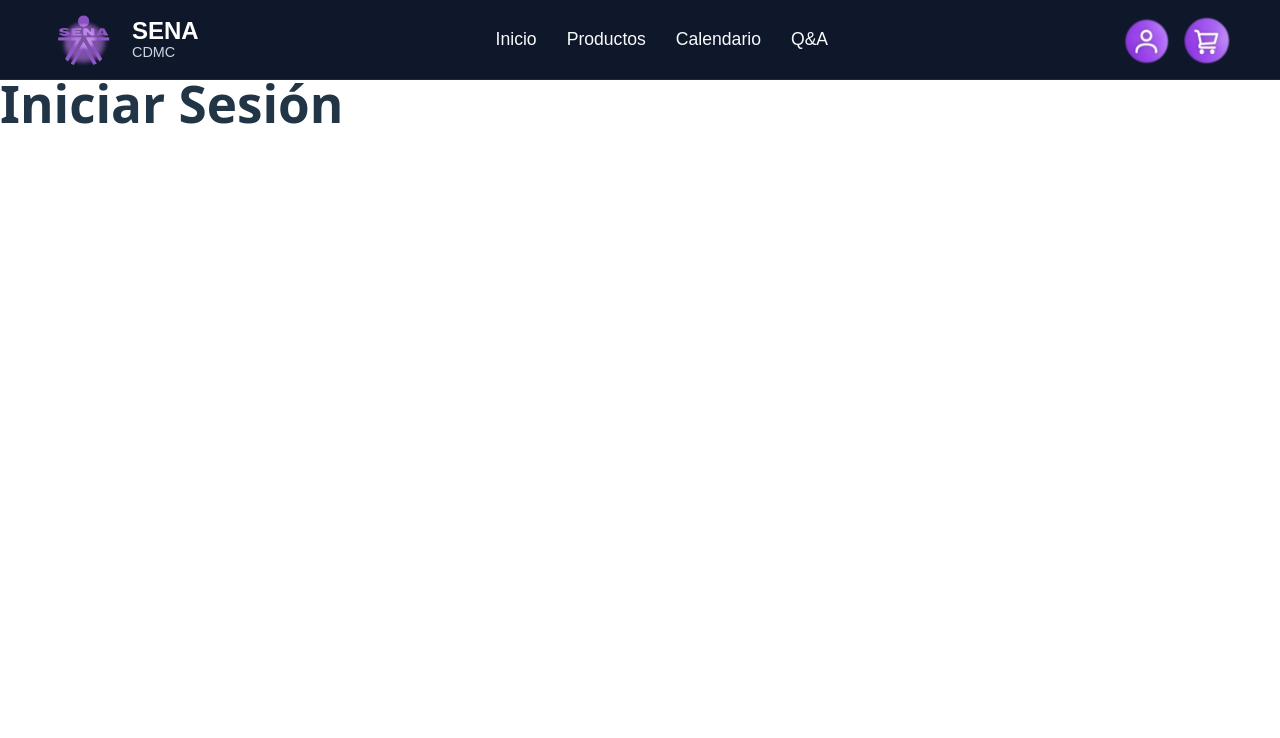
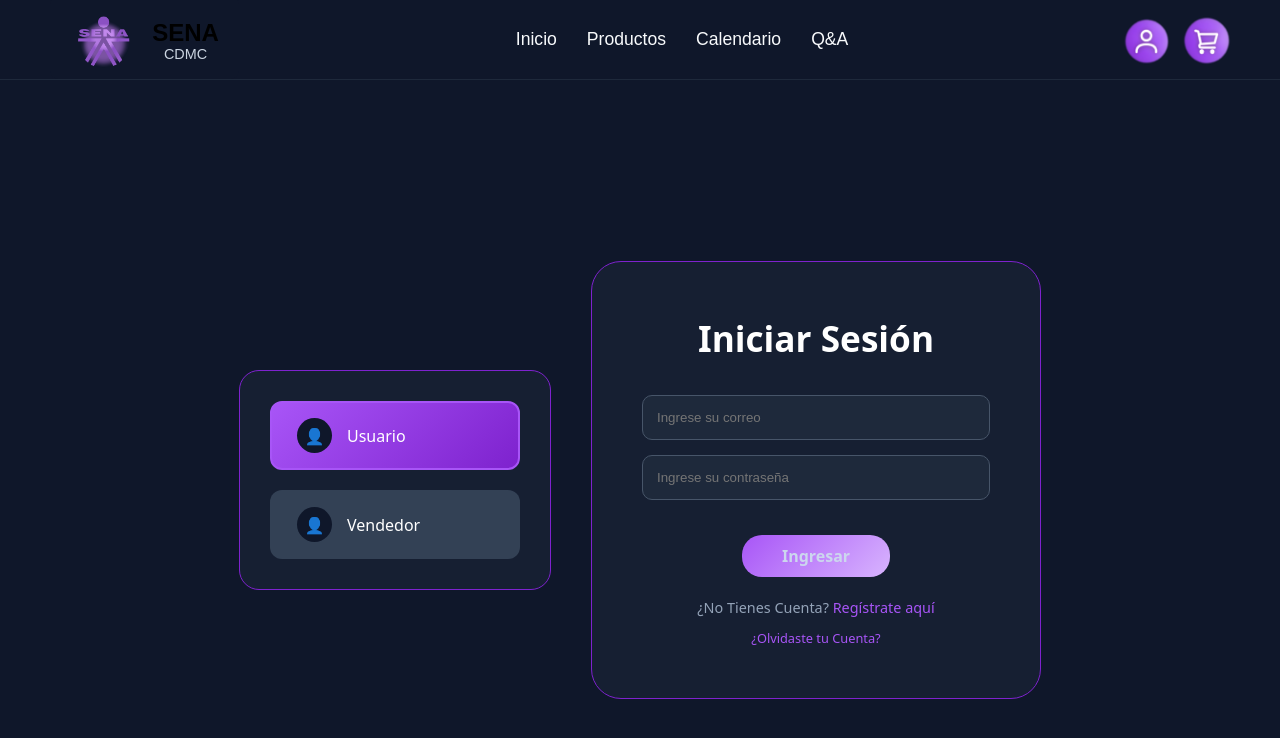
Before and after one commit to ggsspace/Linea_cuero, a React app in the folder frontend/: page /login in a window 1280 px wide. Shown: the top 738 px of the page. Built offline with nearby package versions, Linux system fonts and the light colour scheme; the HTML template or start-up script is replaced by a standard one.

Commit message:
boton de home en el icon principal

```diff
--- a/frontend/src/components/navbar/NavBar.css
+++ b/frontend/src/components/navbar/NavBar.css
@@ -21,6 +21,11 @@
   width: 100%;
   justify-content: space-between;
   align-items: center;
+}
+
+.home-shortcut-btn {
+  background-color: #0f172a;
+  height: 83px;
 }
 
 .navbar-logo {
--- a/frontend/src/components/navbar/NavBar.jsx
+++ b/frontend/src/components/navbar/NavBar.jsx
@@ -8,13 +8,22 @@ const NavBar = () => {
   return (
     <nav className="navbar">
       <div className="navbar-container">
-        <div className="navbar-logo">
+
+        <NavLink to = "/">
+        <button className="home-shortcut-btn">
+          <div className="navbar-logo">
           <img src={senaLogo} alt="SENA" className="logo-img" />
           <div className="logo-text">
             <span className="logo-title">SENA</span>
             <span className="logo-subtitle">CDMC</span>
           </div>
         </div>
+
+        </button>
+
+        </NavLink>
+
+
 
         <ul className="navbar-links">
           <li><NavLink to="/" end>Inicio</NavLink></li>
--- a/frontend/src/pages/home/Home.jsx
+++ b/frontend/src/pages/home/Home.jsx
@@ -19,7 +19,10 @@ const Home = () => {
           el resultado de la excelencia técnica y la pasión de nuestros aprendices.
         </p>
 
+
+        <NavLink to = "/products">
         <button className="hero-cta-btn">Explorar Productos</button>
+        </NavLink>
       </section>
 
 
--- a/frontend/src/pages/login/LogIn.css
+++ b/frontend/src/pages/login/LogIn.css
@@ -0,0 +1,124 @@
+.login-container {
+  min-height: 100vh;
+  background-color: #0f172a; /* Color oscuro base de tu proyecto */
+  color: white;
+  padding: 40px;
+  display: flex;
+  flex-direction: column;
+}
+
+.login-header {
+  display: flex;
+  justify-content: space-between;
+  align-items: center;
+  margin-bottom: 60px;
+}
+
+.login-logo {
+  display: flex;
+  align-items: center;
+  gap: 15px;
+}
+
+.login-logo img {
+  width: 50px;
+  filter: brightness(0) invert(1);
+}
+
+.login-logo h1 { font-size: 1.5rem; margin: 0; line-height: 1; }
+.login-logo p { margin: 0; color: #cbd5e1; font-size: 0.9rem; }
+
+.login-main-container {
+  display: flex;
+  justify-content: center;
+  align-items: center;
+  gap: 40px;
+  flex-grow: 1;
+}
+
+/* Selector de Rol - Lado Izquierdo */
+.role-selector-container {
+  display: flex;
+  flex-direction: column;
+  gap: 20px;
+  background: rgba(30, 41, 59, 0.5);
+  padding: 30px;
+  border-radius: 20px;
+  border: 1px solid #7e22ce;
+}
+
+.role-option {
+  display: flex;
+  align-items: center;
+  gap: 15px;
+  padding: 15px 25px;
+  background: #334155;
+  border-radius: 12px;
+  cursor: pointer;
+  transition: 0.3s;
+  min-width: 250px;
+  border: 2px solid transparent;
+}
+
+.role-option.active {
+  background: linear-gradient(135deg, #a855f7 0%, #7e22ce 100%);
+  border-color: #a855f7;
+}
+
+.role-icon {
+  background: #0f172a;
+  width: 35px;
+  height: 35px;
+  display: flex;
+  align-items: center;
+  justify-content: center;
+  border-radius: 50%;
+}
+
+/* Formulario - Lado Derecho */
+.login-card {
+  background: rgba(30, 41, 59, 0.5);
+  padding: 50px;
+  border-radius: 30px;
+  border: 1px solid #7e22ce;
+  width: 100%;
+  max-width: 450px;
+  text-align: center;
+}
+
+.login-form-box h2 {
+  font-size: 2.2rem;
+  margin-bottom: 30px;
+}
+
+.input-group input {
+  width: 100%;
+  padding: 14px;
+  margin-bottom: 15px;
+  border-radius: 10px;
+  border: 1px solid #475569;
+  background: #1e293b;
+  color: white;
+}
+
+.btn-ingresar {
+  width: fit-content;
+  padding: 10px 40px;
+  background: linear-gradient(135deg, #a855f7 0%, #d8b4fe 100%);
+  border: none;
+  border-radius: 20px;
+  color: #ccd6ee;
+  font-weight: bold;
+  cursor: pointer;
+  margin: 20px 0;
+  transition: 0.3s;
+}
+
+.btn-ingresar:hover {
+  transform: scale(1.05);
+  box-shadow: 0 0 15px rgba(168, 85, 247, 0.5);
+}
+
+.login-footer-links p { font-size: 0.9rem; color: #94a3b8; }
+.login-footer-links a { color: #a855f7; text-decoration: none; }
+.forgot-link { font-size: 0.8rem; display: block; margin-top: 10px; }
--- a/frontend/src/pages/login/LogIn.jsx
+++ b/frontend/src/pages/login/LogIn.jsx
@@ -1,14 +1,78 @@
-import react from "react";
+import { useState } from "react";
+import { useNavigate, Link } from "react-router-dom";
 import "./LogIn.css";
 
 const LogIn = () => {
+
+  const [role, setRole] = useState("usuario"); // Estado para alternar rol
+  const [email, setEmail] = useState("");
+  const [password, setPassword] = useState("");
+  const navigate = useNavigate();
+
+  const handleLogin = (e) => {
+    e.preventDefault();
+    console.log('Iniciando como ${role}:', { email, password });
+    // Aquí iría tu lógica de Firebase o Backend
+    navigate("/");
+  };
+
   return (
     <main>
       <section >
-        <div className="login-container">
-          <h1>Iniciar Sesión</h1>
+          <div className="login-container">
+
+
+          <main className="login-main-container">
+            {/* Lado Izquierdo: Selector de Rol */}
+            <div className="role-selector-container">
+              <div
+                className={`role-option ${role === "usuario" ? "active" : ""}`}
+                onClick={() => setRole("usuario")}
+              >
+                <div className="role-icon">👤</div>
+                <span>Usuario</span>
+              </div>
+              <div
+                className={`role-option ${role === "vendedor" ? "active" : ""}`}
+                onClick={() => setRole("vendedor")}
+              >
+                <div className="role-icon">👤</div>
+                <span>Vendedor</span>
+              </div>
+            </div>
+
+            {/* Lado Derecho: Formulario */}
+            <div className="login-card">
+              <form className="login-form-box" onSubmit={handleLogin}>
+                <h2>Iniciar Sesión</h2>
+                <div className="input-group">
+                  <input
+                    type="email"
+                    placeholder="Ingrese su correo"
+                    value={email}
+                    onChange={(e) => setEmail(e.target.value)}
+                    required
+                  />
+                </div>
+                <div className="input-group">
+                  <input
+                    type="password"
+                    placeholder="Ingrese su contraseña"
+                    value={password}
+                    onChange={(e) => setPassword(e.target.value)}
+                    required
+                  />
+                </div>
+                <button type="submit" className="btn-ingresar">Ingresar</button>
+
+                <div className="login-footer-links">
+                  <p>¿No Tienes Cuenta? <Link to="/signup">Regístrate aquí</Link></p>
+                  <Link to="/recovery" className="forgot-link">¿Olvidaste tu Cuenta?</Link>
+                </div>
+              </form>
+            </div>
+          </main>
         </div>
-
       </section>
 
     </main>
```
